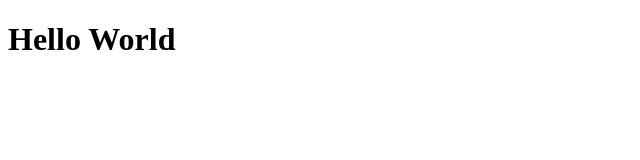
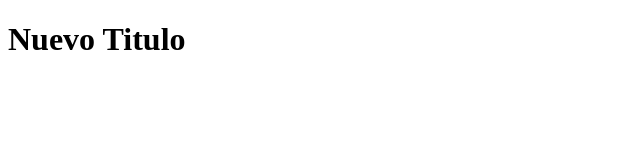
Before and after one commit to Waldo0137/GitHelloWorld, a plain HTML site: page index.html in a window 1280 px wide. Shown: the whole page, without its empty margins (0-640 px from the left). Drawn offline with Linux system fonts and the light colour scheme.

Commit message:
Se modifico titulo al index.

```diff
--- a/index.html
+++ b/index.html
@@ -7,6 +7,6 @@
     <title>Document</title>
 </head>
 <body>
-    <h1>Hello World</h1>
+    <h1>Nuevo Titulo</h1>
 </body>
 </html>
```
